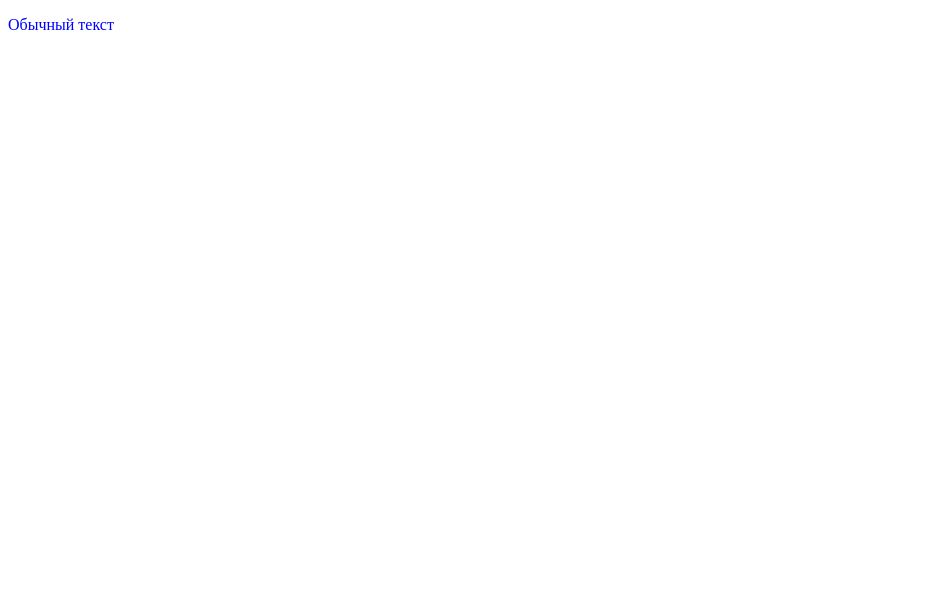
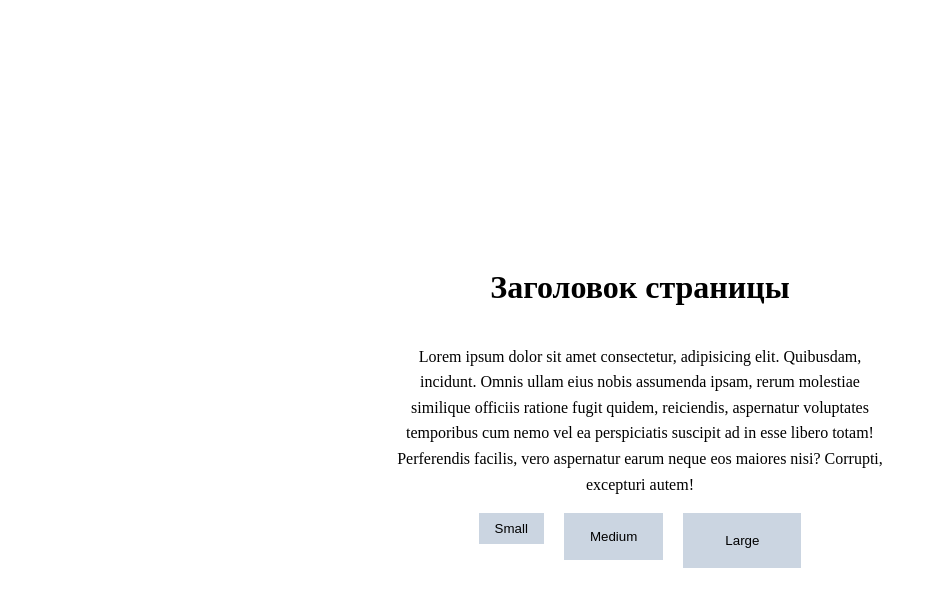
Before and after one commit to Daniil360/CSSprojects, a plain HTML site: page index.html in a window 1280 px wide. Shown: the whole page, without its empty margins (0-937 px from the left). Drawn offline with Linux system fonts and the light colour scheme.

Commit message:
CSS new file

```diff
--- a/index.html
+++ b/index.html
@@ -7,6 +7,18 @@
     <link rel="stylesheet" href="style.css">
 </head>
 <body>
-    <p>Обычный текст</p>
+    <h1>Заголовок страницы</h1>
+    <p>
+        Lorem ipsum dolor sit amet consectetur, adipisicing elit. Quibusdam, incidunt.
+        Omnis ullam eius nobis assumenda ipsam, rerum molestiae similique officiis ratione
+        fugit quidem, reiciendis, aspernatur voluptates temporibus cum nemo vel ea
+        perspiciatis suscipit ad in esse libero totam! Perferendis facilis, vero aspernatur
+        earum neque eos maiores nisi? Corrupti, excepturi autem!
+    </p>
+    <div class="box">
+        <button class="small">Small</button>
+        <button class="medium">Medium</button>
+        <button class="large">Large</button>
+    </div>
 </body>
 </html>
--- a/style.css
+++ b/style.css
@@ -1,4 +1,64 @@
+
+
+:root {
+    --secondary: #fff;
+    --text-color: #000;
+    --button-bg: #cbd5e1;
+    --button-space-sn: 8px 16px;
+    --button-spase-md: 16px 26px;
+    --button-space-lg: 20px 42px;
+}
+
+
+body {
+    display: flex;
+    flex-direction: column;
+    align-items: center;
+    justify-content: center;
+    height: 100vh;
+    background: var(--secondary);
+}
+
+h1 {
+    color: var(--text-color);
+}
 
 p {
-    color: var(--accent-color, blue);
+    width: 500px;
+    text-align: center;
+    line-height: 1.6;
+    color: var(--text-color);
 }
+
+button {
+    border: 0;
+    background: var(--button-bg);
+    color: var(--text-color);
+}
+
+.small {
+    padding: var(--button-space-sn);
+}
+
+.medium {
+    padding: var(--button-spase-md);
+}
+
+.large {
+    padding: var(--button-space-lg);
+}
+
+
+.box {
+    display: flex;
+    gap: 20px;
+    align-items: flex-start;
+}
+
+@media (prefers-color-scheme: dark) {
+    :root {
+        --secondary: #000;
+        --text-color: #fff;
+        --button-bg: #334155;
+    }
+}
```
